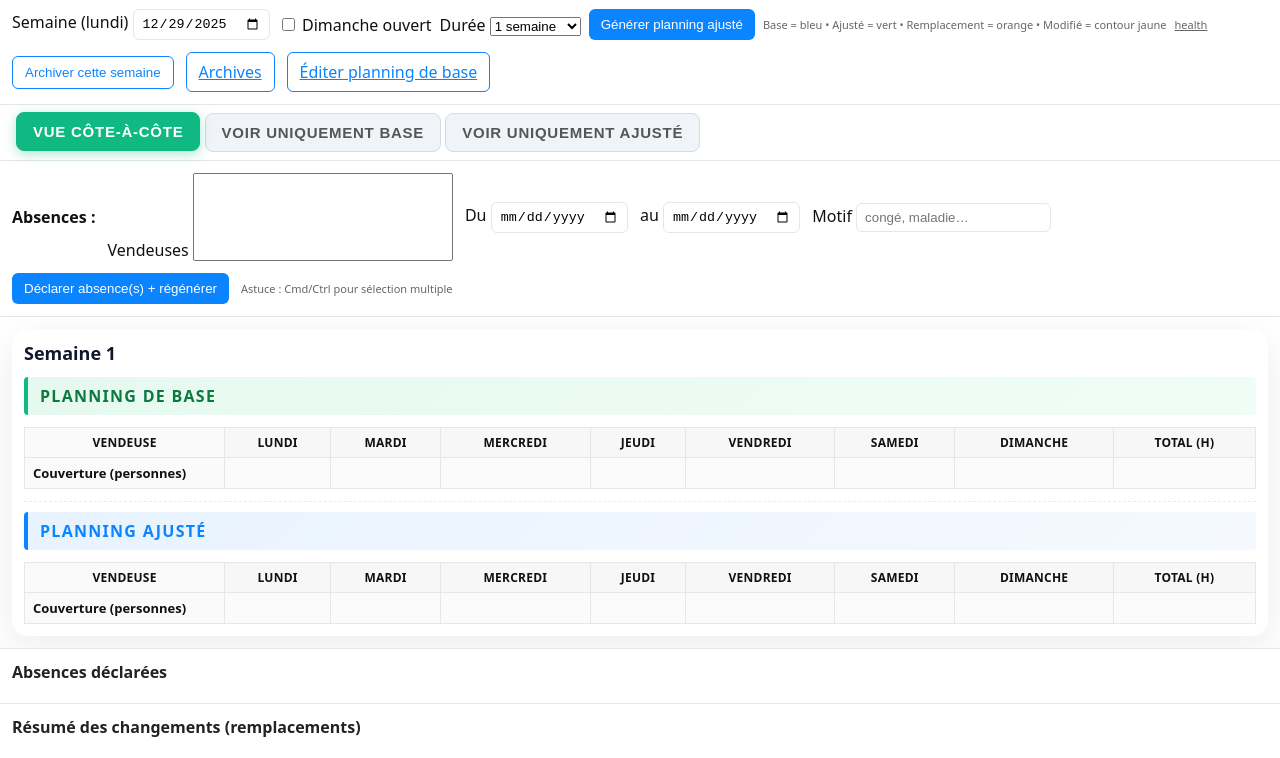
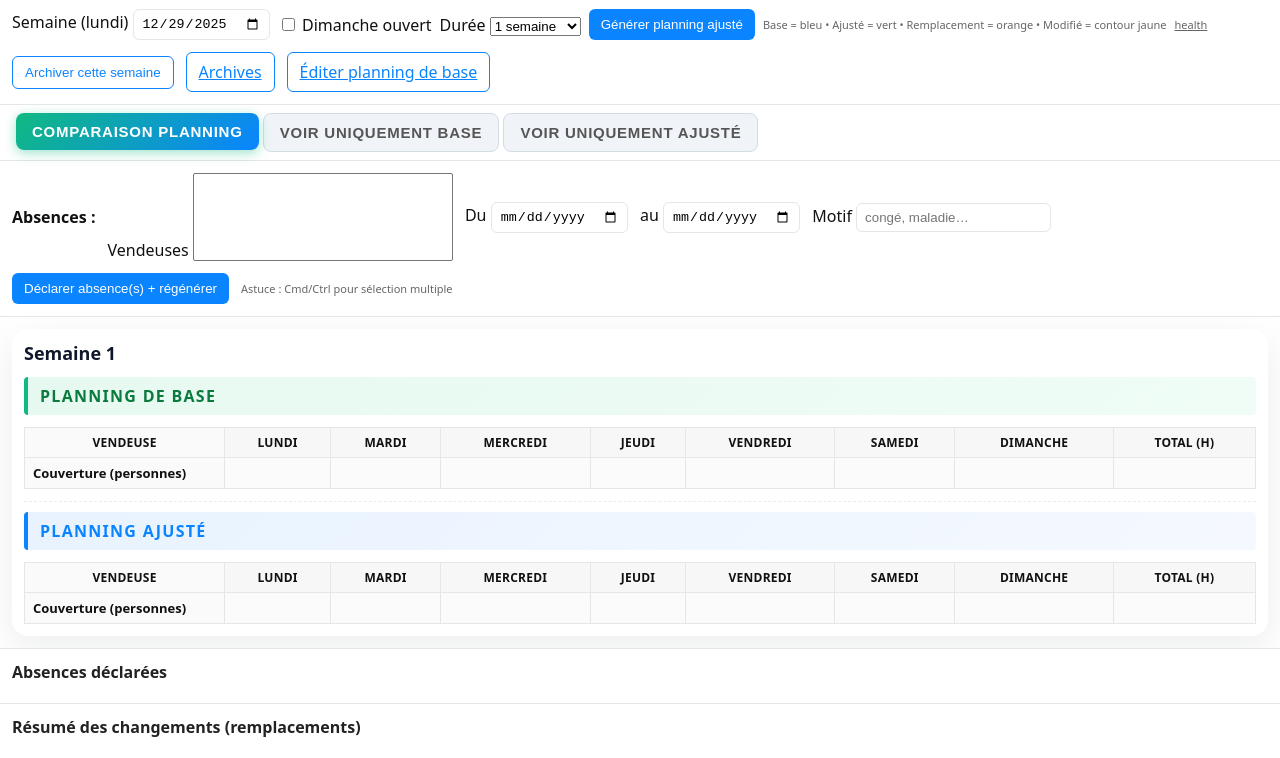
Before and after one commit to dadic56/planning-app, a plain HTML site: page templates/index.html in a window 1280 px wide. Shown: the part 67-825 px from the top of the page. Drawn offline with Linux system fonts and the light colour scheme; no server answers.

Commit message:
feat(ui): rename tab to 'Comparaison planning' with green-to-blue gradient

```diff
--- a/templates/index.html
+++ b/templates/index.html
@@ -17,10 +17,12 @@
   .btn:hover{opacity:0.9;transform:translateY(-1px)}
   .btn-secondary{background:#fff;color:#0a84ff;border:1px solid #0a84ff}
   .tab-btn{background:#f0f4f8;color:#555;border:1px solid #d1dce5;font-weight:600;font-size:15px;text-transform:uppercase;letter-spacing:0.05em;padding:10px 16px;border-radius:8px;cursor:pointer;transition:all 0.2s ease}
-  .tab-btn:hover{background:#e3eaf1;border-color:#10b981;color:#0b7a3e}
-  .tab-btn.active{font-weight:700;box-shadow:0 3px 12px rgba(16,185,129,0.35);transform:translateY(-1px)}
-  .tab-btn[data-view="both"].active, .tab-btn[data-view="base"].active{background:#10b981;color:#fff;border-color:#10b981}
-  .tab-btn[data-view="both"]:hover, .tab-btn[data-view="base"]:hover{border-color:#10b981;color:#0b7a3e}
+  .tab-btn:hover{background:#e3eaf1}
+  .tab-btn.active{font-weight:700;transform:translateY(-1px)}
+  .tab-btn[data-view="both"].active{background:linear-gradient(135deg, #10b981 0%, #0a84ff 100%);color:#fff;border:none;box-shadow:0 3px 12px rgba(10,185,129,0.4)}
+  .tab-btn[data-view="both"]:hover{border-color:#10b981;color:#0b7a3e}
+  .tab-btn[data-view="base"].active{background:#10b981;color:#fff;border-color:#10b981;box-shadow:0 3px 12px rgba(16,185,129,0.35)}
+  .tab-btn[data-view="base"]:hover{border-color:#10b981;color:#0b7a3e}
   .tab-btn[data-view="adjusted"].active{background:#0a84ff;color:#fff;border-color:#0a84ff;box-shadow:0 3px 12px rgba(10,132,255,0.35)}
   .tab-btn[data-view="adjusted"]:hover{border-color:#0a84ff;color:#0a84ff}
   .toolbar{display:flex;gap:8px;align-items:center;flex-wrap:wrap}
@@ -130,7 +132,7 @@
 </header>
 
 <nav class="view-tabs" style="padding:8px 16px;border-bottom:1px solid var(--line);">
-  <button class="tab-btn btn-secondary active" data-view="both" type="button">Vue côte-à-côte</button>
+  <button class="tab-btn btn-secondary active" data-view="both" type="button">Comparaison planning</button>
   <button class="tab-btn btn-secondary" data-view="base" type="button">Voir uniquement base</button>
   <button class="tab-btn btn-secondary" data-view="adjusted" type="button">Voir uniquement ajusté</button>
 </nav>
```
